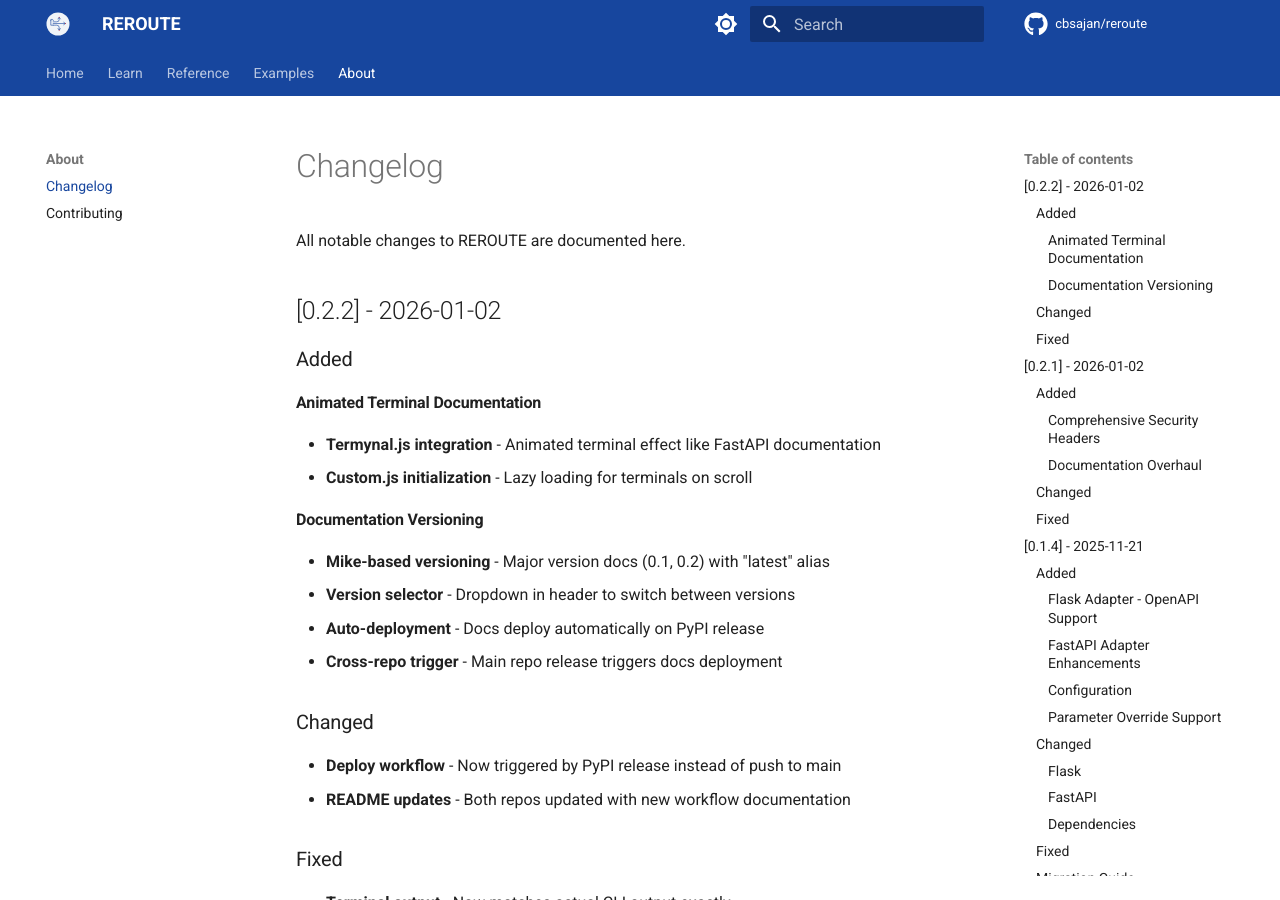
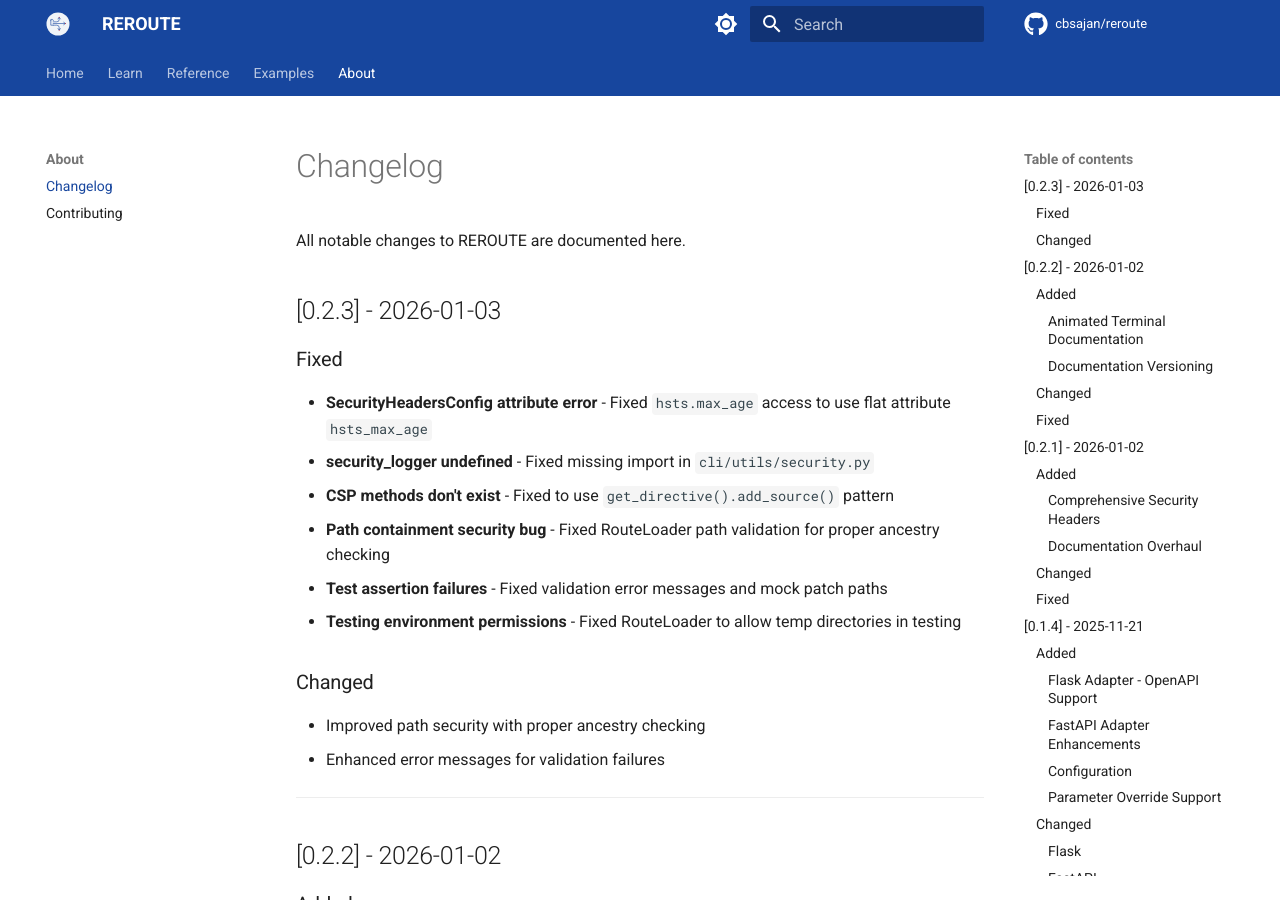
Before and after one commit to cbsajan/reroute-docs, an MkDocs documentation site: the page built from docs/changelog.md, in a window 1280 px wide and 900 px high. Built offline with MkDocs 1.6.1 and Material for MkDocs 9.7.7, drawn with Linux system fonts in a browser that asks for light colours; comment, search, counter and statistics services are not loaded; the version menu is left out.

```diff
--- a/docs/changelog.md
+++ b/docs/changelog.md
@@ -1,6 +1,22 @@
 # Changelog
 
 All notable changes to REROUTE are documented here.
+
+## [0.2.3] - 2026-01-03
+
+### Fixed
+- **SecurityHeadersConfig attribute error** - Fixed `hsts.max_age` access to use flat attribute `hsts_max_age`
+- **security_logger undefined** - Fixed missing import in `cli/utils/security.py`
+- **CSP methods don't exist** - Fixed to use `get_directive().add_source()` pattern
+- **Path containment security bug** - Fixed RouteLoader path validation for proper ancestry checking
+- **Test assertion failures** - Fixed validation error messages and mock patch paths
+- **Testing environment permissions** - Fixed RouteLoader to allow temp directories in testing
+
+### Changed
+- Improved path security with proper ancestry checking
+- Enhanced error messages for validation failures
+
+---
 
 ## [0.2.2] - 2026-01-02
 
--- a/mkdocs.yml
+++ b/mkdocs.yml
@@ -148,4 +148,4 @@ extra:
       link: https://github.com/cbsajan/reroute
     - icon: fontawesome/brands/python
       link: https://pypi.org/project/reroute
-  announcement: "REROUTE v0.2.2 is out! Now with animated docs and version selector."
+  announcement: "REROUTE v0.2.3 is out! Security fixes and improved path validation."
```
Also changed, not shown: docs/getting-started/installation.md (+2 -2 lines), 1 other file.
